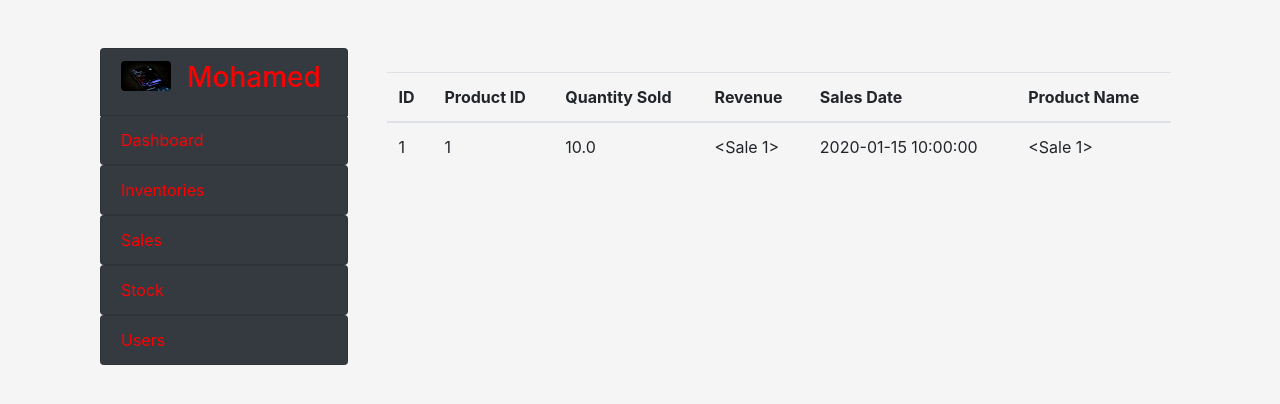
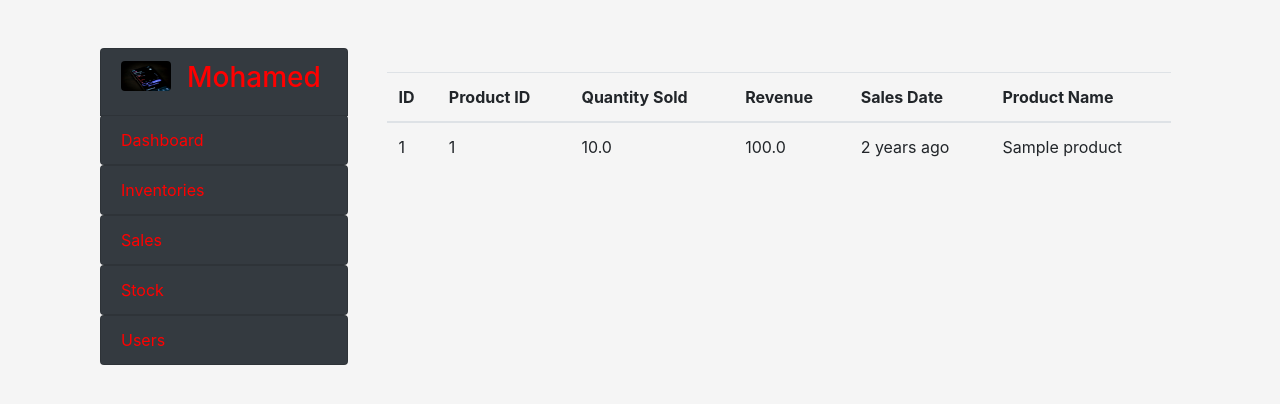
Before and after one commit to mohamedm10/Inventory-Management-System, a Flask app: page /sales in a window 1280 px wide. Shown: the part 56-460 px from the top of the page. Run offline with Flask 2, Linux system fonts and the light colour scheme; tables that the repository leaves empty hold one stand-in row (values such as "Sample post"); some libraries are stand-ins or nearby versions.

Commit message:
changed dashboard and sale's view queries to orm

```diff
--- a/main.py
+++ b/main.py
@@ -1,17 +1,21 @@
+from operator import or_
 from flask import Flask, request, render_template, redirect, url_for, flash, session
 from flask import json , render_template
+from sqlalchemy.orm import backref, lazyload
 from sqlalchemy.sql.elements import Null
+from sqlalchemy.sql.functions import func
 from configs.base_config import Development, Staging
 from werkzeug.utils import redirect
 from flask_sqlalchemy import SQLAlchemy
 import psycopg2
 from datetime import datetime
 from functools import wraps
+from flask_moment import Moment
 
 app = Flask(__name__)
 db = SQLAlchemy(app)
 app.config.from_object(Staging)
-
+moment = Moment(app)
 print("World")
 
 class Product(db.Model):
@@ -23,14 +27,19 @@ class Product(db.Model):
     buying_price = db.Column(db.Float, nullable=False)
     selling_price = db.Column(db.Float, nullable=False)
     stock_quantity = db.Column(db.Integer, nullable=False)
+    # This is a one to many relationship
+    # A product can have many sales related
+    sale = db.relationship('Sale', backref='product', lazy='dynamic')
 
 class Sale(db.Model):
     __tablename__ = "sales"
 
     id = db.Column(db.Integer, primary_key = True)
-    product_id = db.Column(db.Integer, nullable=False)
+    #product_id = db.Column(db.Integer, nullable=False)
     quantity_sold = db.Column(db.Float, nullable=False)
-    date_sold = db.Column(db.DateTime, nullable=False, default=datetime.now)
+    date_sold = db.Column(db.DateTime, nullable=False, default=datetime.now())
+    # Connect sale to the product that was sold
+    product_id = db.Column(db.Integer, db.ForeignKey('products.id'))
 
 class User(db.Model):
     __tablename__ = "users"
@@ -41,6 +50,7 @@ class User(db.Model):
     email = db.Column(db.String, nullable=False, unique=True)
     password = db.Column(db.String, nullable=False)
     confirm_password = db.Column(db.String, nullable=False)
+    # reg_date = db.Column(db.DateTime, default=datetime.utcnow())
 
 
 
@@ -48,8 +58,6 @@ class User(db.Model):
 @app.before_first_request
 def create_tables():
     db.create_all()
-    print("hello")
-
 
 
 
@@ -92,32 +100,50 @@ def home():
 
 @app.route('/dashboard')
 def dashboard():
-    cur.execute("SELECT COUNT(*) FROM products;")
-    inv = cur.fetchone()
-    cur.execute("SELECT COUNT(*) FROM sales;")
-    sls = cur.fetchone()
-    cur.execute("SELECT category,COUNT(*) FROM products GROUP BY category ;")
-    pie = cur.fetchall()
-    cur.execute("SELECT name,sum(quantity_sold) FROM sales INNER JOIN products ON products.id = sales.product_id GROUP BY name ;")
-    bar = cur.fetchall()
-    print(bar)
+    products = Product.query.count()
+
+    sales = Sale.query.count()
+
+    categories = Product.query.with_entities(Product.category, func.count()).group_by(Product.category).all()
+
+    pie_labels = []
+    pie_values = []
+    for label, value in categories:
+        pie_labels.append(label)
+        pie_values.append(value)
+
+
+    sale_per_item = Sale.query.with_entities(Product.name, func.sum(Sale.quantity_sold)).join(Product).group_by(Product.name).all()
 
     bar_labels = []
     bar_values = []
-    for b in bar:
-        bar_labels.append(b[0])
-        bar_values.append(int(b[1]))
+    for label, value in sale_per_item:
+        bar_labels.append(label)
+        bar_values.append(value)
 
-    pie_labels = []
-    pie_values = []
+    # cur.execute("SELECT COUNT(*) FROM products;")
+    # inv = cur.fetchone()
+    # cur.execute("SELECT COUNT(*) FROM sales;")
+    # sls = cur.fetchone()
+    # cur.execute("SELECT category,COUNT(*) FROM products GROUP BY category ;")
+    # pie = cur.fetchall()
+    # cur.execute("SELECT name,sum(quantity_sold) FROM sales INNER JOIN products ON products.id = sales.product_id GROUP BY name ;")
+    # bar = cur.fetchall()
+    # print(bar)
 
-    for x in pie:
-       pie_labels.append(x[0])
-       pie_values.append(x[1])
+    # bar_labels = []
+    # bar_values = []
+    # for b in bar:
+    #     bar_labels.append(b[0])
+    #     bar_values.append(int(b[1]))
 
-    print(bar_labels)
-    print(bar_values)
-    return render_template('dashboard.html',inv=inv,sls=sls, pie_labels=pie_labels,pie_values=pie_values,bar_labels=bar_labels,bar_values=bar_values)
+    # pie_labels = []
+    # pie_values = []
+    # for x in categories:
+    #    pie_labels.append(x[0])
+    #    pie_values.append(x[1])
+
+    return render_template('dashboard.html',products=products,sales=sales, pie_labels=pie_labels,pie_values=pie_values,bar_labels=bar_labels,bar_values=bar_values)
 
 @app.route('/inventories',methods=['POST','GET'])
 def inventories():
@@ -217,9 +243,8 @@ def single_inventories(inventory_id):
 def sales():
     # cur.execute("SELECT sales.id, product_id, quantity_sold, date_sold, name, selling_price*quantity_sold as total_sales FROM sales INNER JOIN products ON products.id = sales.product_id;")
     # d = cur.fetchall()
-    sales = Sale.query.all()
+    sales = db.session.query(Product, Sale).join(Sale).all()
 
-    print(sales)
     return render_template('sales.html',sales=sales)
 
 @app.route('/users')
--- a/templates/base.html
+++ b/templates/base.html
@@ -54,7 +54,7 @@
     {% block content %}
 
     {% endblock %}
-
+    {% block scripts %}
     <!-- Optional JavaScript -->
     <!-- jQuery first, then Popper.js, then Bootstrap JS -->
     <script src="https://code.jquery.com/jquery-3.2.1.slim.min.js" integrity="sha384-KJ3o2DKtIkvYIK3UENzmM7KCkRr/rE9/Qpg6aAZGJwFDMVNA/GpGFF93hXpG5KkN" crossorigin="anonymous"></script>
@@ -66,5 +66,6 @@
         $('#table_id').DataTable();
     } );
     </script>
+    {% endblock %}
   </body>
 </html>
--- a/templates/dashboard.html
+++ b/templates/dashboard.html
@@ -27,7 +27,7 @@
               <div class="card" style="width: 16rem;">
               <div class="card-body">
                 <h5 class="card-title">Inventories</h5>
-                <p class="card-text"> {{inv[0]}} </p>
+                <p class="card-text"> {{products}} </p>
               </div>
             </div>
           </div>
@@ -36,7 +36,7 @@
               <div class="card" style="width: 16rem;">
                 <div class="card-body">
                   <h5 class="card-title">Sales</h5>
-                  <p class="card-text"> {{sls[0]}} </p>
+                  <p class="card-text"> {{sales}} </p>
                 </div>
               </div>
             </div>
--- a/templates/sales.html
+++ b/templates/sales.html
@@ -33,15 +33,15 @@
                     </tr>
                 </thead>
                 <tbody>
-                  {% for sale in sales %}
+                  {% for product, sale in sales %}
                   <tr>
                     <!-- <td> {{loop.index}} </td> -->
                     <td> {{sale.id}} </td>
                     <td> {{sale.product_id}} </td>
                     <td> {{sale.quantity_sold}} </td>
-                    <td> {{sale}} </td>
-                    <td> {{sale.date_sold}} </td>
-                    <td> {{sale}} </td>
+                    <td> {{product.selling_price*sale.quantity_sold}} </td>
+                    <td> {{moment(sale.date_sold).fromNow(refresh=True)}} </td>
+                    <td> {{product.name}} </td>
 
                   </tr>
                   {% endfor %}
@@ -79,3 +79,10 @@
       <!-- page container end -->
 
       {% endblock %}
+
+      {% block scripts %}
+
+      {{ super() }}
+      {{ moment.include_moment() }}
+
+      {% endblock %}
```
Also changed, not shown: templates/users.html (+4 -4 lines), 1 other file.
